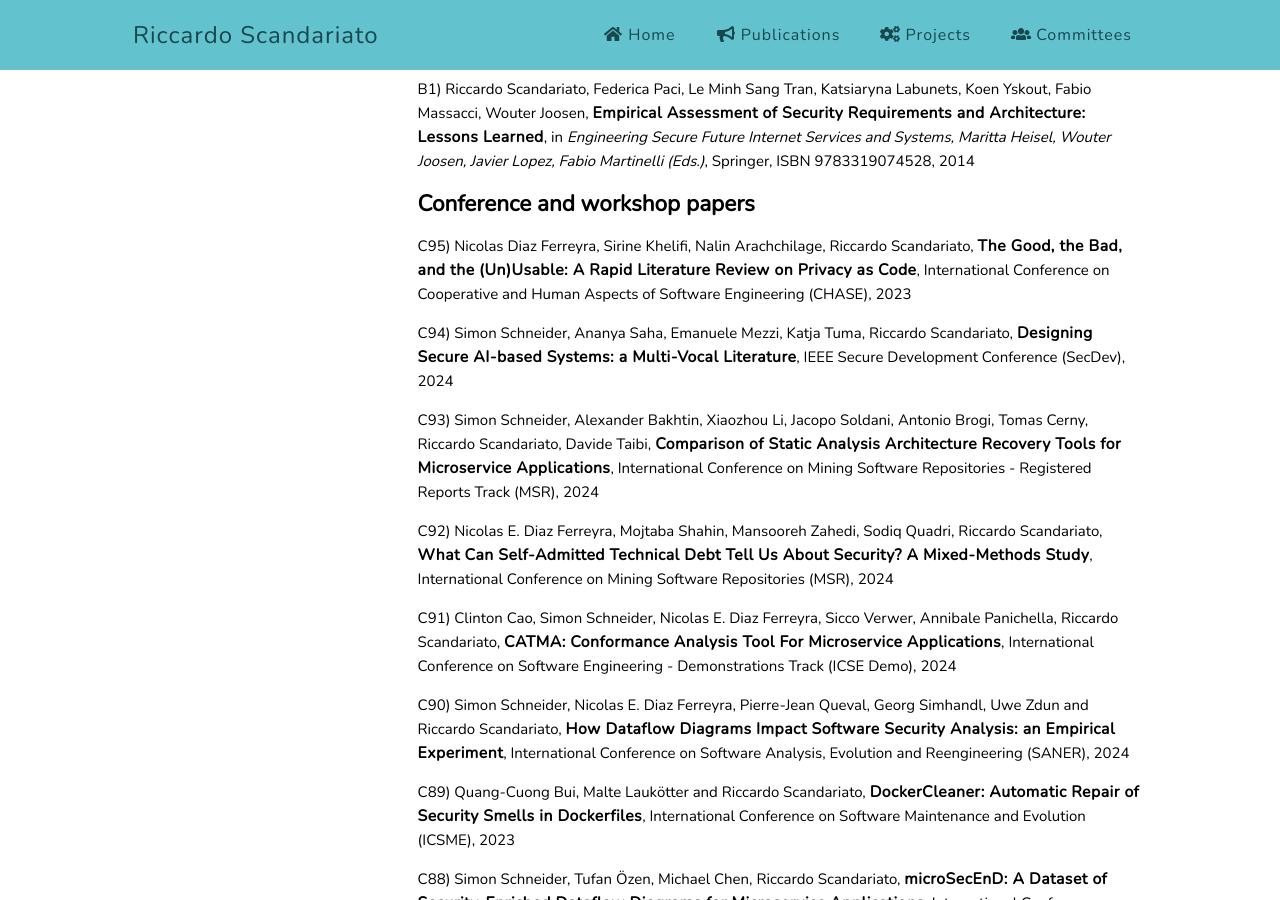
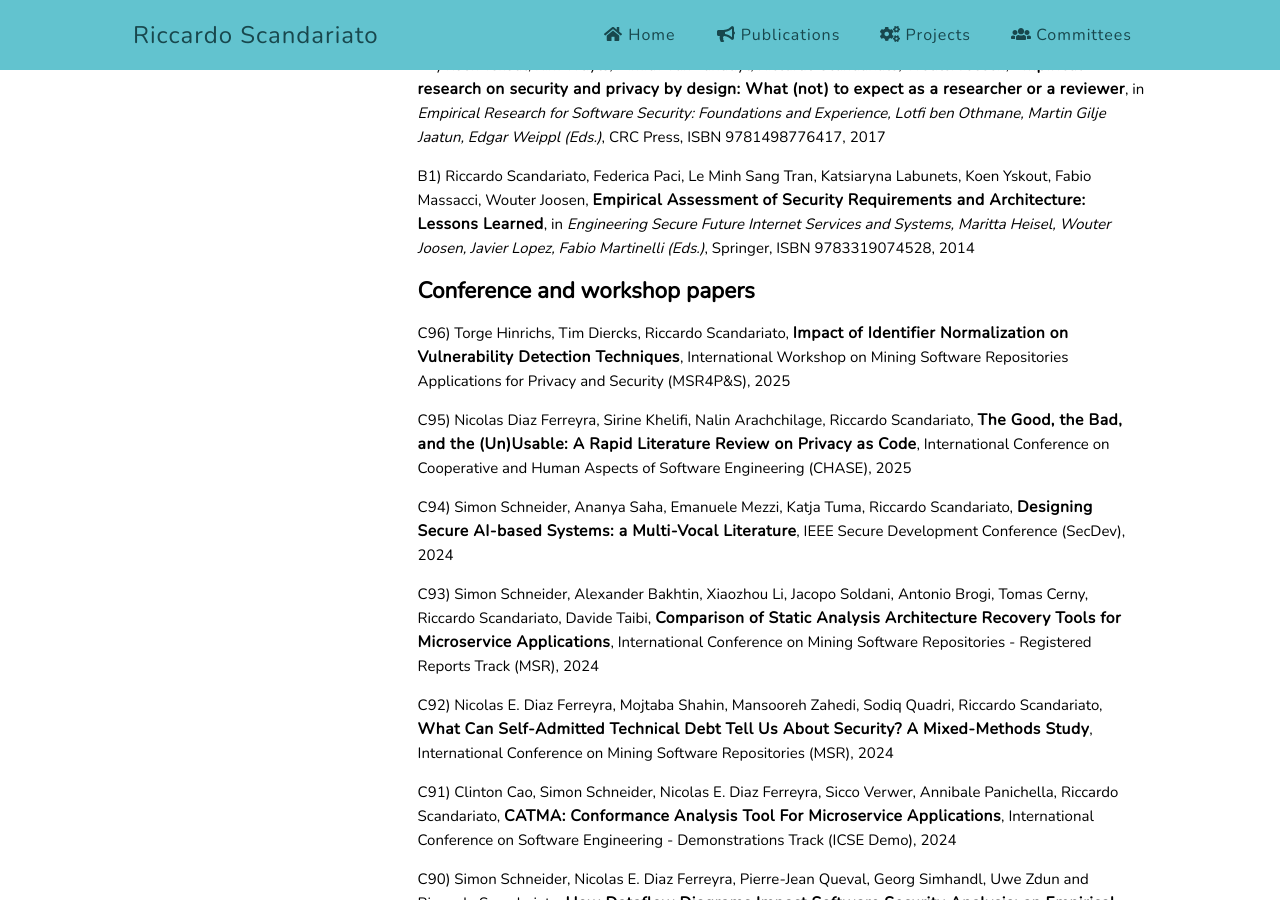
Before and after one commit to riccardoscandariato/riccardoscandariato.github.io, a Jekyll site: the page built from pubs.md, in a window 1280 px wide and 900 px high, scrolled down 2663 px. Built offline with Jekyll 4.4.1, drawn with Linux system fonts in a browser that asks for light colours; some of the changed text lies outside the part shown.

Commit message:
more pups

```diff
--- a/pubs.md
+++ b/pubs.md
@@ -5,6 +5,8 @@ title: Publications
 ---
 
 <h2>Journal papers</h2>
+
+<p>J28) Catherine Tony, Nicolas Diaz Ferreyra, Markus Mutas, Salem Dhif, Riccardo Scandariato, <strong>Prompting Techniques for Secure Code Generation: A Systematic Investigation</strong>, ACM Transactions on Software Engineering and Methodology, To appear</p>
 
 <p>J27) Evangelos Ntentos, Nicole Lueger, Georg Simhandl, Uwe Zdun, Simon Schneider, Riccardo Scandariato, Nicolas Diaz-Ferreyra, <strong>On the Understandability of Design-Level Security Practices in Infrastructure-as-Code Scripts and Deployment Architectures</strong>, ACM Transactions on Software Engineering and Methodology, To appear</p>
 
@@ -70,23 +72,27 @@ title: Publications
 
 <h2>Conference and workshop papers</h2>
 
-<p>C95) Nicolas Diaz Ferreyra, Sirine Khelifi, Nalin Arachchilage, Riccardo Scandariato, <strong>The Good, the Bad, and the (Un)Usable: A Rapid Literature Review on Privacy as Code</strong>, International Conference on Cooperative and Human Aspects of Software Engineering (CHASE), 2023
 
-<p>C94) Simon Schneider, Ananya Saha, Emanuele Mezzi, Katja Tuma, Riccardo Scandariato, <strong>Designing Secure AI-based Systems: a Multi-Vocal Literature</strong>, IEEE Secure Development Conference (SecDev), 2024
+<p>C96) Torge Hinrichs, Tim Diercks, Riccardo Scandariato, <strong>Impact of Identifier Normalization on Vulnerability Detection Techniques</strong>, International Workshop on Mining Software Repositories Applications for Privacy and Security (MSR4P&amp;S), 2025</p>
 
-<p>C93) Simon Schneider, Alexander Bakhtin, Xiaozhou Li, Jacopo Soldani, Antonio Brogi, Tomas Cerny, Riccardo Scandariato, Davide Taibi, <strong>Comparison of Static Analysis Architecture Recovery Tools for Microservice Applications</strong>, International Conference on Mining Software Repositories - Registered Reports Track (MSR), 2024
 
-<p>C92) Nicolas E. Diaz Ferreyra, Mojtaba Shahin, Mansooreh Zahedi, Sodiq Quadri, Riccardo Scandariato, <strong>What Can Self-Admitted Technical Debt Tell Us About Security? A  Mixed-Methods Study</strong>, International Conference on Mining Software Repositories (MSR), 2024
+<p>C95) Nicolas Diaz Ferreyra, Sirine Khelifi, Nalin Arachchilage, Riccardo Scandariato, <strong>The Good, the Bad, and the (Un)Usable: A Rapid Literature Review on Privacy as Code</strong>, International Conference on Cooperative and Human Aspects of Software Engineering (CHASE), 2025</p>
 
-<p>C91) Clinton Cao, Simon Schneider, Nicolas E. Diaz Ferreyra, Sicco Verwer, Annibale Panichella, Riccardo Scandariato, <strong>CATMA: Conformance Analysis Tool For Microservice Applications</strong>, International Conference on Software Engineering - Demonstrations Track (ICSE Demo), 2024
+<p>C94) Simon Schneider, Ananya Saha, Emanuele Mezzi, Katja Tuma, Riccardo Scandariato, <strong>Designing Secure AI-based Systems: a Multi-Vocal Literature</strong>, IEEE Secure Development Conference (SecDev), 2024</p>
 
-<p>C90) Simon Schneider, Nicolas E. Diaz Ferreyra, Pierre-Jean Queval, Georg Simhandl, Uwe Zdun and Riccardo Scandariato, <strong>How Dataflow Diagrams Impact Software Security Analysis: an Empirical Experiment</strong>, International Conference on Software Analysis, Evolution and Reengineering (SANER), 2024
+<p>C93) Simon Schneider, Alexander Bakhtin, Xiaozhou Li, Jacopo Soldani, Antonio Brogi, Tomas Cerny, Riccardo Scandariato, Davide Taibi, <strong>Comparison of Static Analysis Architecture Recovery Tools for Microservice Applications</strong>, International Conference on Mining Software Repositories - Registered Reports Track (MSR), 2024</p>
 
-<p>C89) Quang-Cuong Bui, Malte Laukötter and Riccardo Scandariato, <strong>DockerCleaner: Automatic Repair of Security Smells in Dockerfiles</strong>, International Conference on Software Maintenance and Evolution (ICSME), 2023
+<p>C92) Nicolas E. Diaz Ferreyra, Mojtaba Shahin, Mansooreh Zahedi, Sodiq Quadri, Riccardo Scandariato, <strong>What Can Self-Admitted Technical Debt Tell Us About Security? A  Mixed-Methods Study</strong>, International Conference on Mining Software Repositories (MSR), 2024</p>
 
-<p>C88) Simon Schneider, Tufan Özen, Michael Chen, Riccardo Scandariato, <strong>microSecEnD: A Dataset of Security-Enriched Dataflow Diagrams for Microservice Applications</strong>, International Conference on Mining Software Repositories - Data and Tool Showcase (MSR), 2023
+<p>C91) Clinton Cao, Simon Schneider, Nicolas E. Diaz Ferreyra, Sicco Verwer, Annibale Panichella, Riccardo Scandariato, <strong>CATMA: Conformance Analysis Tool For Microservice Applications</strong>, International Conference on Software Engineering - Demonstrations Track (ICSE Demo), 2024</p>
 
-<p>C87) Catherine Tony, Markus Mutas, Nicolas E. Diaz Ferreyra, Riccardo Scandariato, <strong>LLMSecEval: A Dataset of Natural Language Prompts for Security Evaluations</strong>, International Conference on Mining Software Repositories - Data and Tool Showcase (MSR), 2023
+<p>C90) Simon Schneider, Nicolas E. Diaz Ferreyra, Pierre-Jean Queval, Georg Simhandl, Uwe Zdun and Riccardo Scandariato, <strong>How Dataflow Diagrams Impact Software Security Analysis: an Empirical Experiment</strong>, International Conference on Software Analysis, Evolution and Reengineering (SANER), 2024</p>
+
+<p>C89) Quang-Cuong Bui, Malte Laukötter and Riccardo Scandariato, <strong>DockerCleaner: Automatic Repair of Security Smells in Dockerfiles</strong>, International Conference on Software Maintenance and Evolution (ICSME), 2023</p>
+
+<p>C88) Simon Schneider, Tufan Özen, Michael Chen, Riccardo Scandariato, <strong>microSecEnD: A Dataset of Security-Enriched Dataflow Diagrams for Microservice Applications</strong>, International Conference on Mining Software Repositories - Data and Tool Showcase (MSR), 2023</p>
+
+<p>C87) Catherine Tony, Markus Mutas, Nicolas E. Diaz Ferreyra, Riccardo Scandariato, <strong>LLMSecEval: A Dataset of Natural Language Prompts for Security Evaluations</strong>, International Conference on Mining Software Repositories - Data and Tool Showcase (MSR), 2023</p>
 
 <p>C86) Nicolas E. Diaz Ferreyra, Abdessamad Imine, Melina Vidoni, Riccardo Scandariato, <strong>Developers Need Protection, Too: Perspectives and Research Challenges for Privacy in Social Coding Platforms</strong>, International Conference on Cooperative and Human Aspects of Software Engineering (CHASE), 2023</p>
 
```
